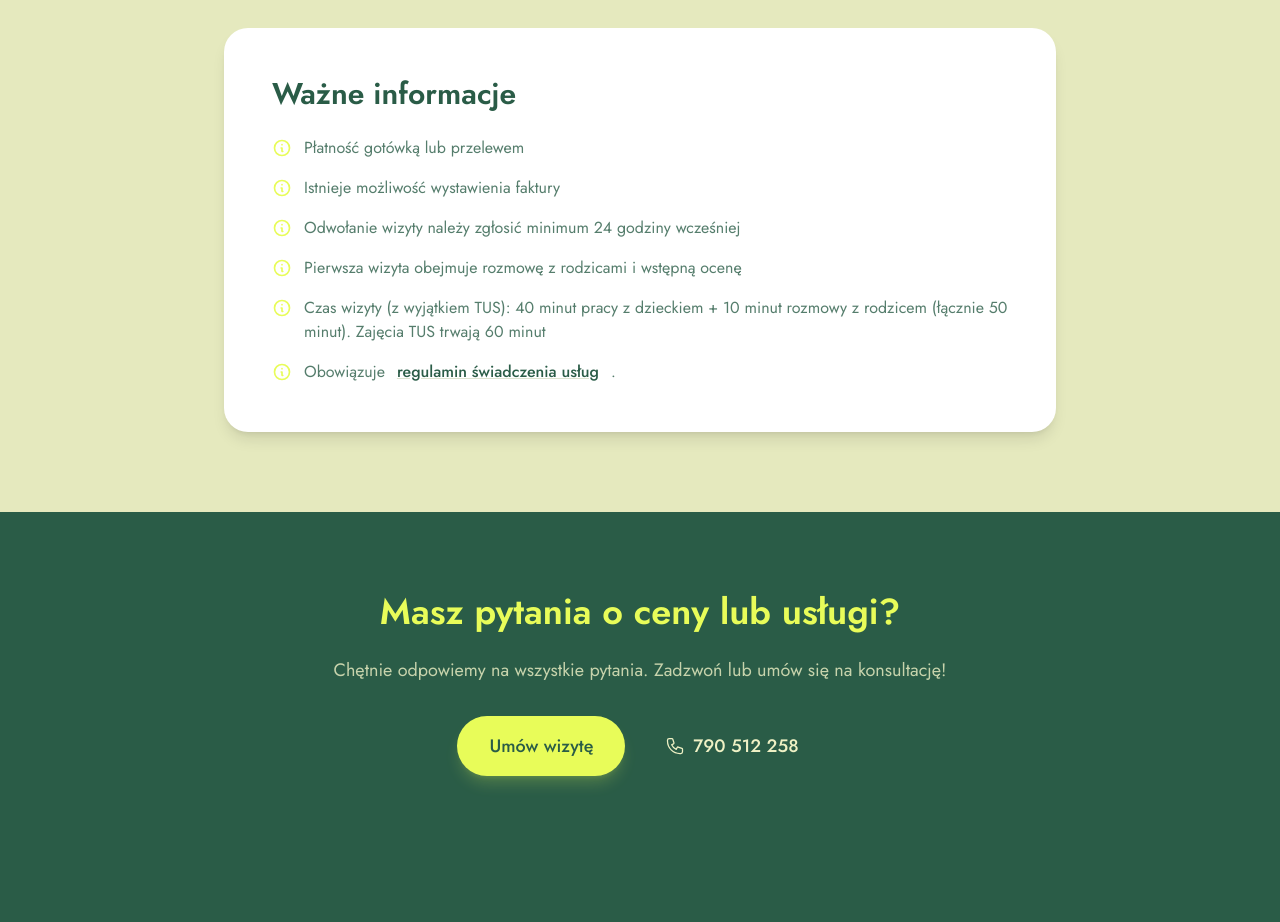
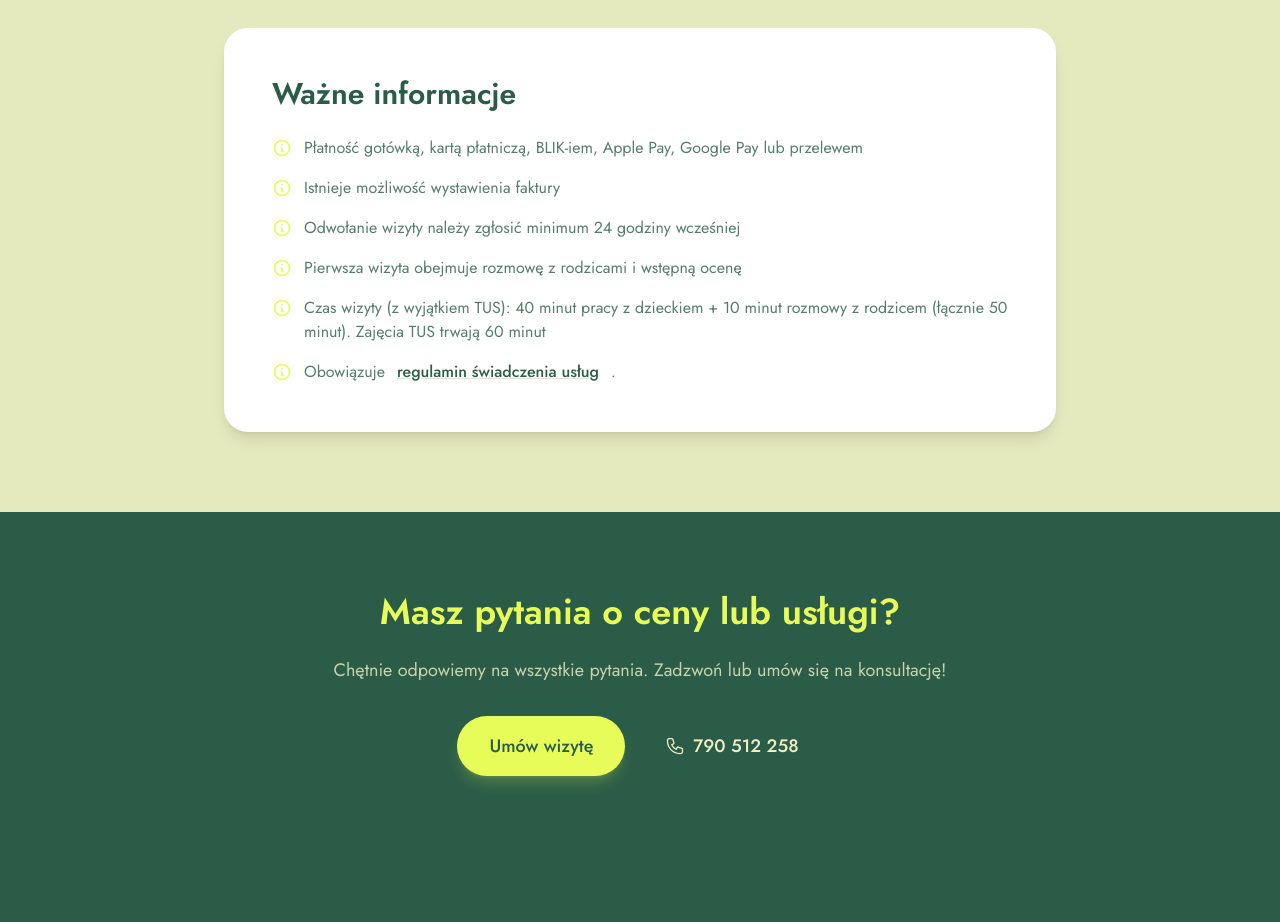
Before and after one commit to PolanaPrzygody/polanaprzygody-pl, a Next.js app: page /cennik in a window 1280 px wide. Shown: the part 1880-2802 px from the top of the page. Built offline with nearby package versions, Linux system fonts and the light colour scheme.

Commit message:
feat(payments): list card, BLIK, Apple Pay and Google Pay as accepted methods

```diff
--- a/src/app/cennik/page.tsx
+++ b/src/app/cennik/page.tsx
@@ -5,6 +5,7 @@ import { Card } from "@/components/Card";
 import { Button } from "@/components/Button";
 import { motion } from "framer-motion";
 import { formatPrice, getPricesByCategory, PriceItem } from "@/data/prices";
+import { paymentMethodsSentence } from "@/data/payments";
 import Link from "next/link";
 import { createContactHref } from "@/lib/contact";
 
@@ -41,7 +42,7 @@ export default function CennikPage() {
   const diagnozy = getPricesByCategory("diagnoza");
   const terapie = getPricesByCategory("terapia");
   const infoItems = [
-    "Płatność gotówką lub przelewem",
+    paymentMethodsSentence,
     "Istnieje możliwość wystawienia faktury",
     "Odwołanie wizyty należy zgłosić minimum 24 godziny wcześniej",
     "Pierwsza wizyta obejmuje rozmowę z rodzicami i wstępną ocenę",
--- a/src/app/logopedia/page.tsx
+++ b/src/app/logopedia/page.tsx
@@ -5,6 +5,7 @@ import Image from "next/image";
 import Link from "next/link";
 import { useState, useRef } from "react";
 import { formatPrice } from "@/data/prices";
+import { paymentMethodsSentence } from "@/data/payments";
 import { logopediaFaq } from "@/data/faqs";
 import { InlineServiceLeadForm } from "@/components/InlineServiceLeadForm";
 import { serviceContactSubjects } from "@/lib/contact";
@@ -995,7 +996,7 @@ export default function LogopediaLandingPage() {
             viewport={{ once: true }}
             className="text-center text-polana-straw/40 text-sm mt-8"
           >
-            Płatność gotówką lub przelewem. Możliwość wystawienia faktury.
+            {paymentMethodsSentence}. Możliwość wystawienia faktury.
           </motion.p>
         </div>
       </section>
--- a/src/components/ServiceLandingPage.tsx
+++ b/src/components/ServiceLandingPage.tsx
@@ -1,6 +1,7 @@
 import Image from "next/image";
 import Link from "next/link";
 import { InlineServiceLeadForm } from "@/components/InlineServiceLeadForm";
+import { paymentMethodsSentence } from "@/data/payments";
 
 export interface ServiceLandingData {
   slug: string;
@@ -180,7 +181,7 @@ export function ServiceLandingPage({ data }: { data: ServiceLandingData }) {
             ))}
           </div>
           <p className="text-center text-polana-straw/80 text-sm mt-8">
-            Płatność gotówką lub przelewem. Możliwość wystawienia faktury.
+            {paymentMethodsSentence}. Możliwość wystawienia faktury.
           </p>
         </div>
       </section>
--- /dev/null
+++ b/src/data/payments.ts
@@ -0,0 +1,6 @@
+// Shared payment data — keeps every "jak można zapłacić" mention on the site in sync.
+
+// Sentence fragment (no trailing period) used under price lists and in the
+// "Ważne informacje" bullets on /cennik.
+export const paymentMethodsSentence =
+  "Płatność gotówką, kartą płatniczą, BLIK-iem, Apple Pay, Google Pay lub przelewem";
```
